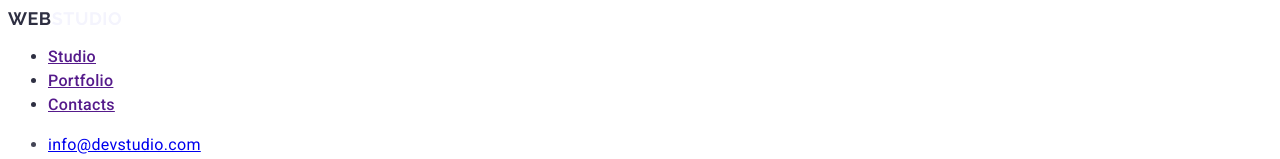
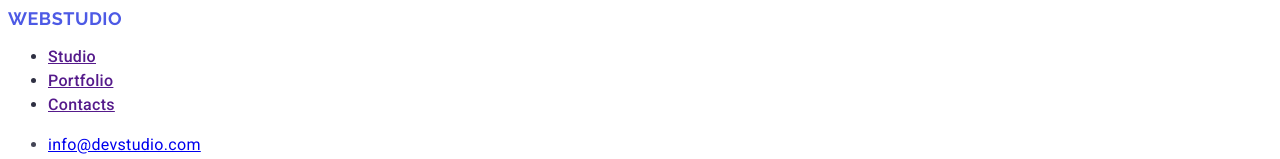
Before and after one commit to Kiti88/goit-homework-02, a plain HTML site: page index.html in a window 1280 px wide. Shown: the top 159 px of the page. Drawn offline with Linux system fonts and the light colour scheme.

Commit message:
22.48 nay

```diff
--- a/css/styles.css
+++ b/css/styles.css
@@ -7,7 +7,7 @@ body {
         text-decoration: none;
 }
 .logotip-studio {
-        color: #f4f4fd;
+
         font-family: "Raleway", sans-serif;
 }
 .span {
@@ -16,7 +16,7 @@ body {
 .logotip {
         font-family: "Raleway", sans-serif;
         color: #4d5ae5;
-        color: var(--navyblue, #2E2F42);
+
         font-size: 18px;
         font-style: normal;
         font-weight: 700;
```
